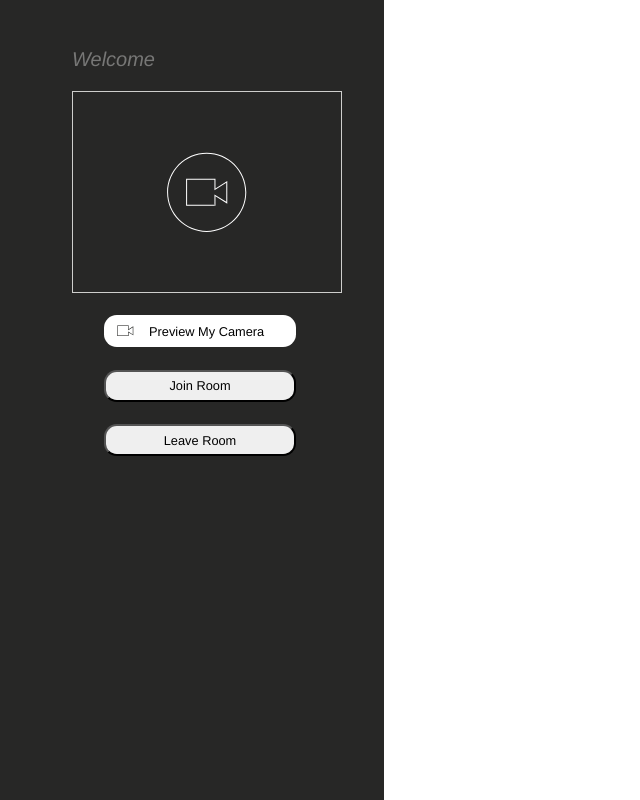
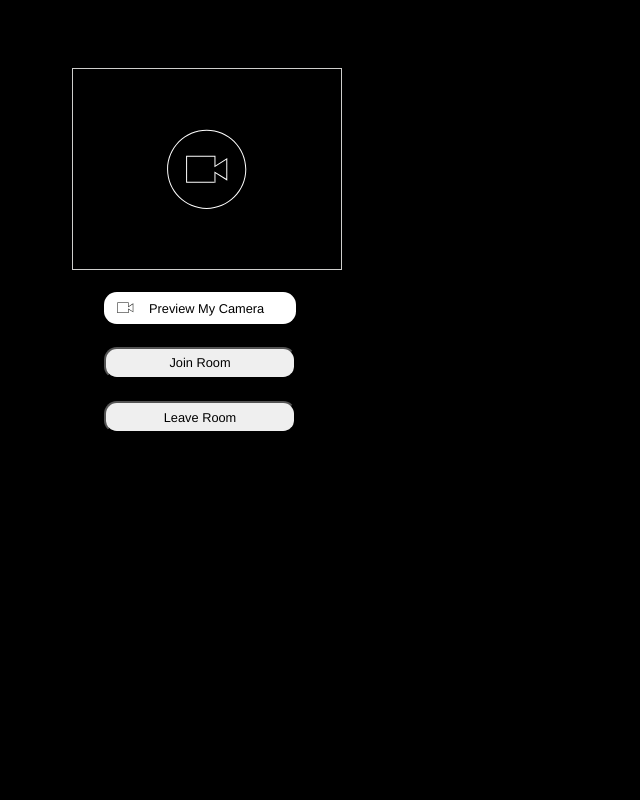
Before and after one commit to SreedevSB/Twvideo, a website with bundled scripts: page quickstart/public/index.html in a window 1280 px wide. Shown: the whole page, without its empty margins (0-640 px from the left). Built offline with nearby package versions, Linux system fonts and the light colour scheme; no server answers.

Commit message:
added background

```diff
--- a/quickstart/public/index.css
+++ b/quickstart/public/index.css
@@ -10,7 +10,7 @@ p {
 }
 
 body {
-  background: #272726;
+  background: black;
 }
 *{
   box-sizing:border-box;
@@ -24,7 +24,6 @@ body,div:after{
 div#remote-media {
   height: 100%;
   width: 70%;
-  background-color: #fff;
   text-align: center;
   float: left;
 }
--- a/quickstart/public/index.html
+++ b/quickstart/public/index.html
@@ -7,7 +7,7 @@
 <body>
 <div id="controls">
   <div id="preview">
-    <p class="instructions">Welcome</p>
+    <p class="instructions"</p>
     <div id="local-media"></div>
     <button id="button-preview">Preview My Camera</button>
     <button id="button-join">Join Room</button>
```
